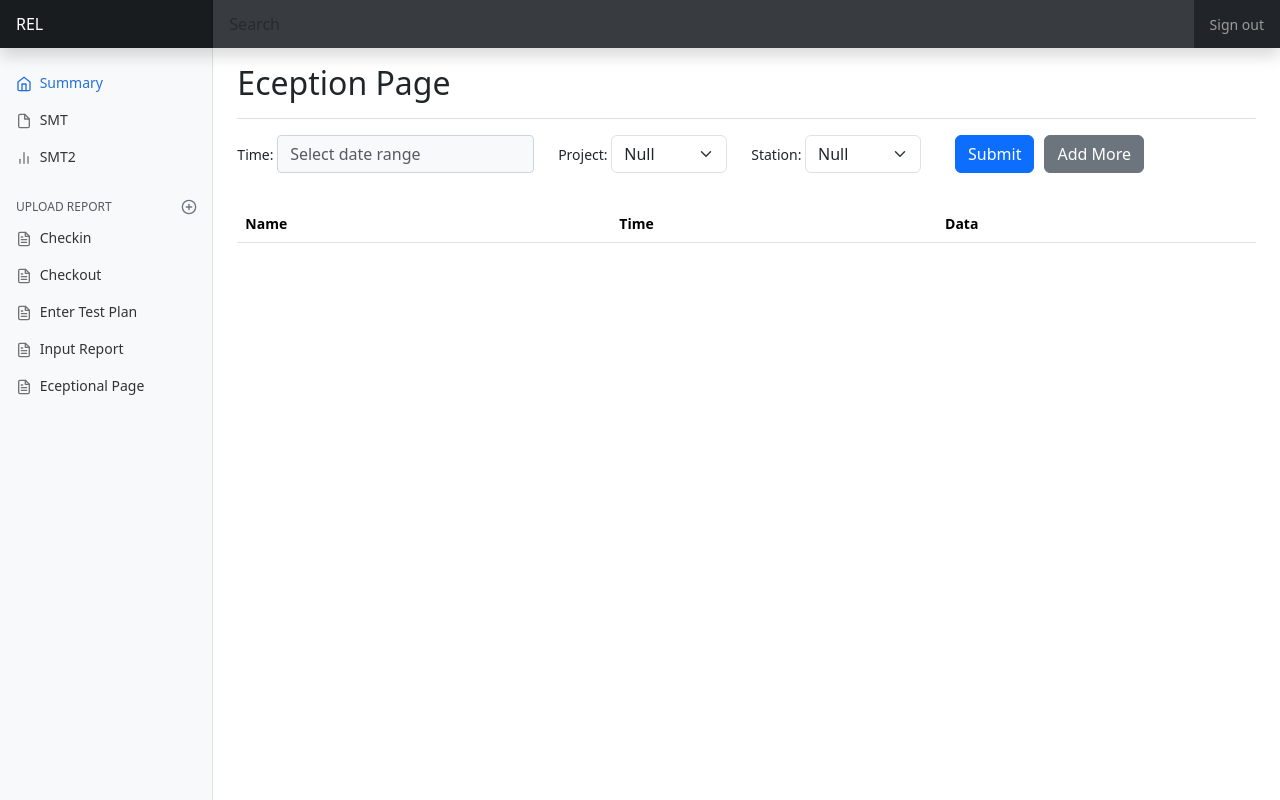
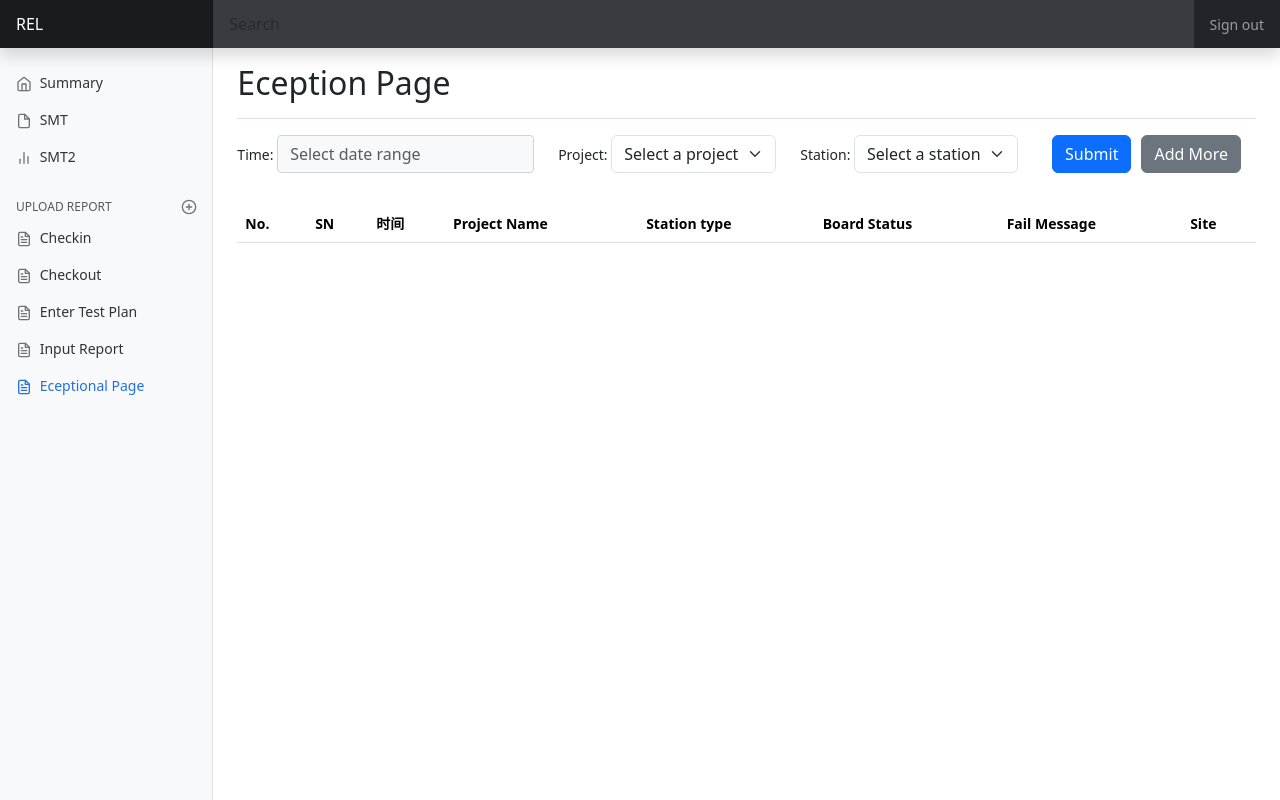
Before and after one commit to zipong47/mysite, a Django app: page /board/eception_page/ in a window 1280 px wide. Run offline with Django 5.2, Linux system fonts and the light colour scheme; data comes from the database, SQL or seed files in the repository; both versions use the stored data as it was before the commit; lists and menus that the app fills with data are empty; some libraries are stand-ins or nearby versions.

Commit message:
modify eceptional page 1.3

```diff
--- a/board/templates/board/eception_page.html
+++ b/board/templates/board/eception_page.html
@@ -192,19 +192,19 @@
               <div class="form-group col-auto">
                   <label>Project:</label>
                   <select class="form-control form-select" id="projectDropdown" name="project">
-                      <option value="project_default">Null</option>
-                      <option value="option1">Option 1</option>
-                      <option value="option2">Option 2</option>
-                      <option value="option3">Option 3</option>
+                      <option value="">Select a project</option>
+                      {% for option in project_name_list %}
+                      <option>{{option}}</option>
+                      {% endfor %}
                   </select>
               </div>
               <div class="form-group col-auto">
                   <label>Station:</label>
                   <select class="form-control form-select" id="stationDropdown" name="station">
-                      <option value="station_default">Null</option>
-                      <option value="option1">Option 1</option>
-                      <option value="option2">Option 2</option>
-                      <option value="option3">Option 3</option>
+                    <option value="">Select a station</option>
+                    {% for option in station_type_list %}
+                    <option>{{option}}</option>
+                    {% endfor %}
                   </select>
               </div>
               <div class="form-group col-auto d-flex align-items-center">
@@ -218,9 +218,14 @@
       <table class="table mt-4">
         <thead>
           <tr>
-            <th scope="col">Name</th>
-            <th scope="col">Time</th>
-            <th scope="col">Data</th>
+            <th scope="col">No.</th>
+            <th scope="col">SN</th>
+            <th scope="col">时间</th>
+            <th scope="col">Project Name</th>
+            <th scope="col">Station type</th>
+            <th scope="col">Board Status</th>
+            <th scope="col">Fail Message</th>
+            <th scope="col">Site</th>
           </tr>
         </thead>
         <tbody id="searchResults">
@@ -261,6 +266,20 @@
 <script src="{% static 'js/flatpickr.js' %}"></script>
 
 <script>
+    $(document).ready(function () {
+    // 遍历所有导航项并检查是否匹配当前路径
+    $("#ul_header li a").each(function () {
+      var a = $(this);
+      console.log("a: " + a.attr("href"));
+      console.log("location.pathname: " + location.pathname);
+      if (a.attr("href") === location.pathname) {
+        a.addClass("active");
+      } else {
+        a.removeClass("active");
+      }
+    });
+  })
+
   $(document).ready(function() {
       flatpickr("#dateTimeRange", {
           mode: "range",
@@ -282,7 +301,7 @@
 
           $.ajax({
               type: 'POST',
-              url: '#/',  // Adjust the URL to match your Django setup
+              url: '/board/search_eception/',  // Adjust the URL to match your Django setup
               data: data,
               success: function(response) {
                   console.log(response);
@@ -290,16 +309,19 @@
                   // Example: Display results in a table
                   var resultsTable = $('#searchResults');
                   resultsTable.empty();
-                  $.each(response.test_records, function(index, record) {
-                      var row = '<tr>' +
-                          '<td>' + record.board__project_name + '</td>' +
-                          '<td>' + record.start_time + '</td>' +
-                          '<td>' + record.stop_time + '</td>' +
-                          '<td>' + record.station_type + '</td>' +
-                          '<td>' + record.result + '</td>' +
-                          '</tr>';
-                      resultsTable.append(row);
-                  });
+                  $.each(response.results, function (index, result) {
+                        var row = '<tr>' +
+                            '<td>' + (index + 1) + '</td>' +
+                            '<td>' + result.board.serial_number + '</td>' +
+                            '<td>' + result.test_record.start_time + '</td>' +
+                            '<td>' + result.board.project_name + '</td>' +
+                            '<td>' + result.test_record.station_type + '</td>' +
+                            '<td>' + result.board.status + '</td>' +
+                            '<td>' + (result.error_records.length > 0 ? result.error_records[0].fail_message : '') + '</td>' +
+                            '<td>' + result.test_record.site + '</td>' +
+                            '</tr>';
+                        resultsTable.append(row);
+                    });
               },
               error: function(error) {
                   alert('Error submitting data.');
@@ -312,7 +334,7 @@
       var serialNumber = $('#serialNumber').val();
       $.ajax({
           type: 'POST',
-          url: '#/',  // Adjust the URL to match your Django setup
+          url: '/board/search_serial_number_in_eception_page/',  // Adjust the URL to match your Django setup
           data: { serialNumber: serialNumber },
           success: function(response) {
               $('#searchResult').html('<pre>' + JSON.stringify(response.test_records, null, 2) + '</pre>');
--- a/board/views.py
+++ b/board/views.py
@@ -1,30 +1,23 @@
+import os
+import re
 from datetime import datetime
-import os
-from django.shortcuts import render,redirect
-from django.template import loader
-import re
 
 from mysite import settings
-from .models import Board
-from .models import TestRecord
-from .models import TestSchedule
+from board.common import get_request
+from .models import *
 from .form import EnvReportForm,EditTestPlanForm,DisplayEditTestPlanForm
 from openpyxl import load_workbook
 
-from django.http import HttpResponse,HttpResponseRedirect,Http404,JsonResponse
+from django.template import loader
+from django.shortcuts import render,redirect
+from django.db.models import Q
+from django.http import HttpResponseRedirect,JsonResponse
 from django.contrib import messages
 from django.template.loader import render_to_string
-
 from django.core.exceptions import ObjectDoesNotExist
-
-from django.db.models import OuterRef, Subquery
-
 # ban csrf
 from django.views.decorators.csrf import csrf_exempt
 
-from board.common import get_request
-
-from collections import Counter
 
 # 定义字符串列表
 STATIONS_STRINGS = ["ICT","DFU","FCT","SOC-TEST","WIFI-BT-COND-B","WIFI-BT-COND"]
@@ -612,10 +605,12 @@ def edit_test_plan(request,item_id):
 
 @csrf_exempt
 def eception_page(request):
-    return render(request, "board/eception_page.html")
+    project_name_set=Board.objects.values_list('project_name',flat=True).distinct()
+    station_type_set = TestRecord.objects.exclude(station_type__in=['checkin', 'checkout']).values_list('station_type', flat=True).distinct()
+    context={"project_name_list":list(project_name_set),"station_type_list":list(station_type_set)}
+    return render(request, "board/eception_page.html",context)
 
-from django.db.models import Q
-
+@csrf_exempt
 def search_eception(request):
     if request.method == 'POST':
         start_time = request.POST.get('startTime')
@@ -623,10 +618,68 @@ def search_eception(request):
         project_name = request.POST.get('project')
         station_type = request.POST.get('station')
 
-        test_records_data=[]
-        return JsonResponse({'test_records': test_records_data})
+        # Initialize query filters
+        test_record_filters = Q()
+        board_filters = ~Q(status='testing') & ~Q(status='archived')
+
+        # Add filters based on user input
+        if start_time and end_time:
+            test_record_filters &= Q(start_time__gte=start_time, stop_time__lte=end_time)
+
+        if project_name:
+            board_filters &= Q(project_name=project_name)
+
+        if station_type:
+            test_record_filters &= Q(station_type=station_type)
+
+        # Retrieve TestRecords based on filters
+        test_records = TestRecord.objects.filter(test_record_filters)
+
+        # Retrieve Boards based on filters
+        boards = Board.objects.filter(board_filters)
+
+        # Combine the results
+        results = []
+        for test_record in test_records:
+            board = test_record.board
+            if board in boards:
+                error_records = ErrorRecord.objects.filter(board=board, test_record=test_record)
+                results.append({
+                    'board': {
+                        'project_name': board.project_name,
+                        'project_config': board.project_config,
+                        'subprotject_name': board.subprotject_name,
+                        'serial_number': board.serial_number,
+                        'configration': board.configration,
+                        'board_number': board.board_number,
+                        'test_item_name': board.test_item_name,
+                        'cp_nums': board.cp_nums,
+                        'product_code': board.product_code,
+                        'APN': board.APN,
+                        'HHPN': board.HHPN,
+                        'first_GS_sn': board.first_GS_sn,
+                        'second_GS_sn': board.second_GS_sn,
+                        'env_finished_flag': board.env_finished_flag,
+                        'status': board.status,
+                    },
+                    'test_record': {
+                        'station_type': test_record.station_type,
+                        'start_time': test_record.start_time,
+                        'cp_nums': test_record.cp_nums,
+                        'stop_time': test_record.stop_time,
+                        'result': test_record.result,
+                        'site': test_record.site,
+                        'operator': test_record.operator,
+                        'remark': test_record.remark,
+                    },
+                    'error_records': list(error_records.values('fail_message', 'remark'))
+                })
+        print(results)
+        return JsonResponse({'results': results})
+
     return JsonResponse({'error': 'Invalid request method.'}, status=400)
 
+@csrf_exempt
 def search_serial_number_in_eception_page(request):
     if request.method == 'POST':
         serial_number = request.POST.get('serialNumber')
```
Also changed, not shown: board/migrations/0005_remove_errorrecord_fail_type.py (added), db.sqlite3.
